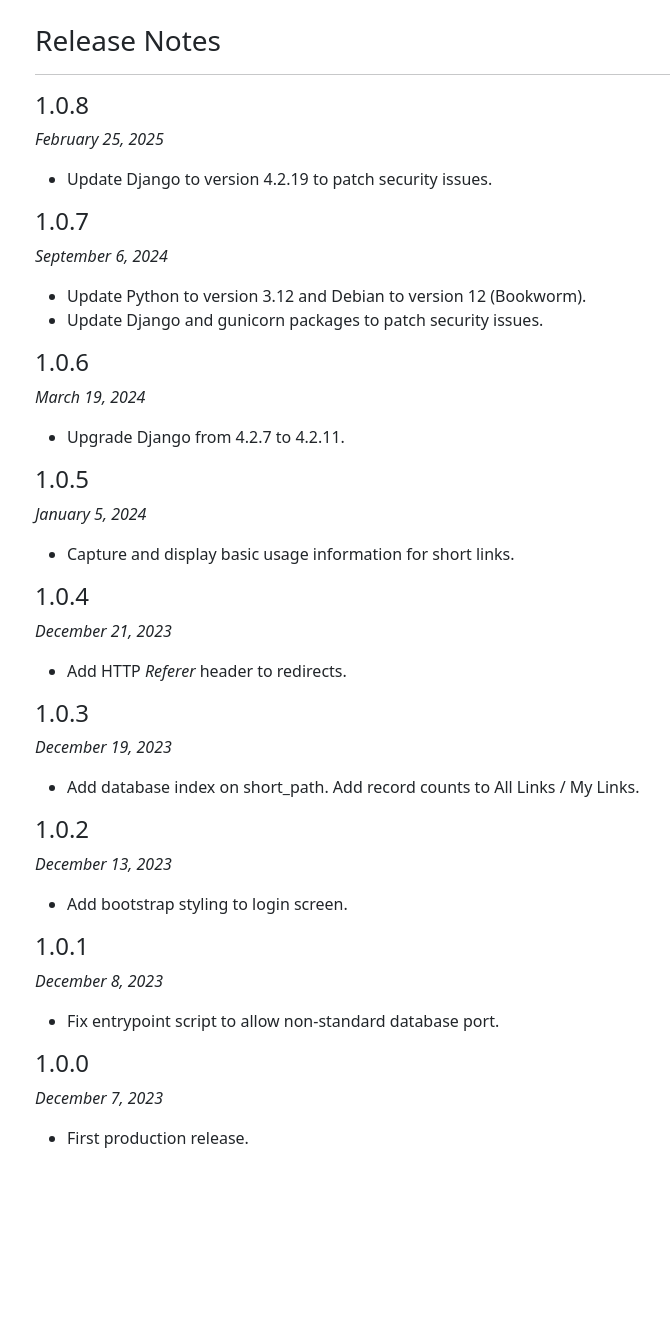
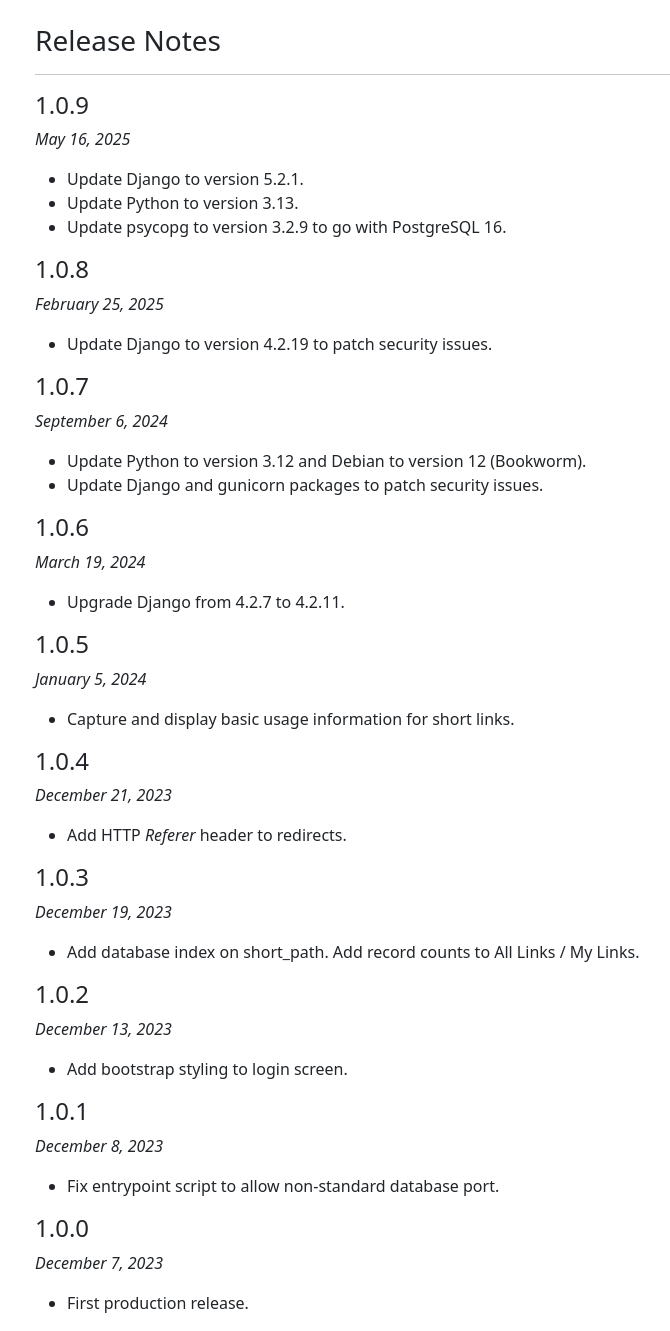
Before and after one commit to UCLALibrary/link-shortener, a Django app: page /release_notes/ in a window 1280 px wide. Shown: the part 46-1377 px from the top of the page, without its empty margins (47-717 px from the left). Before the commit the page ends 1194 px from the top, so only its background shows below. Run offline with Django 4.2, Linux system fonts and the light colour scheme; the visitor is signed in with stand-in values (Sample User, id 1); parts of the project's set-up code (start-up, migrations or seed data) failed here and were passed over; some libraries are stand-ins or nearby versions.

Commit message:
SYS-1828: Update Django, PostgreSQL, and Python
* Django 4.2.19 -> 5.2.1
* PostgreSQL 14 -> 16
  * psycopg 2.9.7 -> 3.2.9, to go with Postgres upgrade
* Python 3.12 -> 3.13
* bump version to 1.0.9 for deployment
* update release notes
* update README

```diff
--- a/charts/prod-linkshortener-values.yaml
+++ b/charts/prod-linkshortener-values.yaml
@@ -6,7 +6,7 @@
 
 image:
   repository: uclalibrary/link-shortener
-  tag: v1.0.8
+  tag: v1.0.9
   pullPolicy: Always
 
 nameOverride: ""
@@ -45,7 +45,7 @@
       - https://go.library.ucla.edu
     link_prefix: "https://go.library.ucla.edu"
     log_level: "INFO"
-    db_backend: "django.db.backends.postgresql_psycopg2"
+    db_backend: "django.db.backends.postgresql"
     db_name: "link_shortener"
     db_user: "link_shortener"
     db_host: "p-d-postgres.library.ucla.edu"
--- a/docker-compose.yml
+++ b/docker-compose.yml
@@ -15,7 +15,7 @@
     depends_on:
       - db
   db:
-    image: postgres:12
+    image: postgres:16
     env_file:
       - .docker-compose_db.env
     volumes:
--- a/requirements.txt
+++ b/requirements.txt
@@ -1,5 +1,5 @@
-Django==4.2.19
+Django==5.2.1
 gunicorn==23.0.0
-psycopg2==2.9.7
+psycopg==3.2.9
 whitenoise==6.5.0
 django-bootstrap5 == 23.3
--- a/shortlinks/templates/shortlinks/release_notes.html
+++ b/shortlinks/templates/shortlinks/release_notes.html
@@ -2,7 +2,21 @@
 
 {% block content %}
 <h3>Release Notes</h3>
-<hr/>
+<hr />
+
+<h4>1.0.9</h4>
+<p><i>May 16, 2025</i></p>
+<ul>
+    <li>
+        Update Django to version 5.2.1.
+    </li>
+    <li>
+        Update Python to version 3.13.
+    </li>
+    <li>
+        Update psycopg to version 3.2.9 to go with PostgreSQL 16.
+    </li>
+</ul>
 
 <h4>1.0.8</h4>
 <p><i>February 25, 2025</i></p>
```
Also changed, not shown: README.md, 3 other files.
